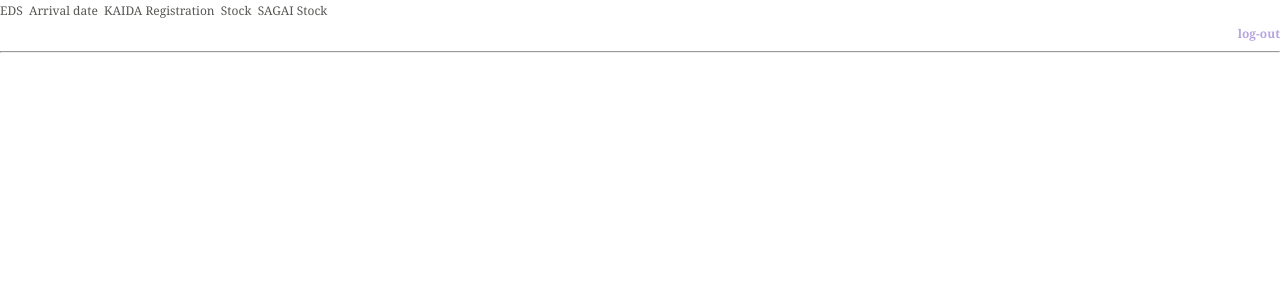
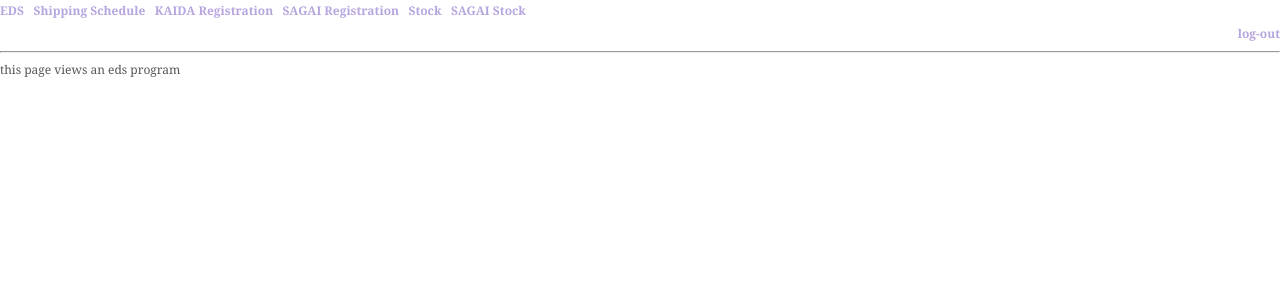
Before and after one commit to bartholomaeuskim/cms, a Django app: page /eds/ in a window 1280 px wide. Shown: the top 300 px of the page. Run offline with Django 3.2, Linux system fonts and the light colour scheme; a user stored in the database is signed in.

Commit message:
2016.05.30

```diff
--- a/templates/pages/index.html
+++ b/templates/pages/index.html
@@ -1,4 +1,15 @@
 {% extends "layout.html" %}
 {% block content %}
 {% include "pages/menu.html" %}
+{% if id == 'eds' %}
+  {% include "pages/menu/eds.html" %}
+{% elif id == 'shipping_schedule' %}
+  {% include "pages/menu/shipping_schedule.html" %}
+{% elif id == 'kaida' %}
+  {% include "pages/menu/kaida_registration.html" %}
+{% elif id == 'sagai' %}
+  {% include "pages/menu/sagai_registration.html" %}
+{% elif id == 'sagai_stock' %}
+  {% include "pages/menu/sagai_stock.html" %}
+{% endif %}
 {% endblock %}
--- a/templates/pages/menu.html
+++ b/templates/pages/menu.html
@@ -1,4 +1,9 @@
-EDS&nbsp;&nbsp;Arrival date&nbsp;&nbsp;KAIDA Registration&nbsp;&nbsp;Stock&nbsp;&nbsp;SAGAI Stock
+<a href="/eds/">EDS</a>&nbsp;&nbsp;
+<a href="/shipping_schedule/">Shipping Schedule</a>&nbsp;&nbsp;
+<a href="/kaida/">KAIDA Registration</a>&nbsp;&nbsp;
+<a href="/sagai/">SAGAI Registration</a>&nbsp;&nbsp;
+<a href="{% url 'stock' %}">Stock</a>&nbsp;&nbsp;
+<a href="/sagai_stock/">SAGAI Stock</a>
 <div align="right"><a href="{% url 'logout' %}?next=/accounts/login">log-out</a></div>
 
 <hr>
--- /dev/null
+++ b/templates/pages/menu/eds.html
@@ -0,0 +1 @@
+this page views an eds program
--- /dev/null
+++ b/templates/pages/menu/kaida_registration.html
@@ -0,0 +1 @@
+kaida
--- /dev/null
+++ b/templates/pages/menu/sagai_registration.html
@@ -0,0 +1 @@
+sagai
--- /dev/null
+++ b/templates/pages/menu/sagai_stock.html
@@ -0,0 +1 @@
+sagai_stock
--- /dev/null
+++ b/templates/pages/menu/shipping_schedule.html
@@ -0,0 +1 @@
+this page views a shipping schedule
--- /dev/null
+++ b/templates/pages/menu/stock.html
@@ -0,0 +1,5 @@
+{% extends "layout.html" %}
+{% block content %}
+{% include "pages/menu.html" %}
+stock
+{% endblock %}
--- a/view/urls.py
+++ b/view/urls.py
@@ -3,6 +3,7 @@ from django.conf.urls import url
 from . import views
 
 urlpatterns = [
+    url(r'^stock/', views.stock, name='stock'),
     url(r'^(?P<menu_id>.+)/$', views.index),
     url(r'^', views.index),
 ]
--- a/view/views.py
+++ b/view/views.py
@@ -2,12 +2,13 @@ from django.shortcuts import render, redirect
 from django.http import HttpResponse, HttpResponseRedirect
 from django.conf import settings
 from django import forms
+from view.models import Code
 
 # Create your views here.
 def index(request, menu_id=None):
     if not request.user.is_authenticated():
         return redirect(settings.LOGIN_URL)
-    menu = ("eds", "arrival_date", "kaida", "sagai", "stock", "sagai_stock")
+    menu = ("eds", "shipping_schedule", "kaida", "sagai", "sagai_stock")
     if menu_id:
         if menu_id in menu:
             return render(request, 'pages/index.html', {'id' : menu_id})
@@ -15,3 +16,7 @@ def index(request, menu_id=None):
             return HttpResponse(None)
     else:
         return render(request, 'pages/index.html')
+
+def stock(request):
+    return HttpResponse(Code.objects.stock_count())
+    # return render(request, 'pages/menu/stock.html')
```
Also changed, not shown: view/models.py (+19 -0 lines).
